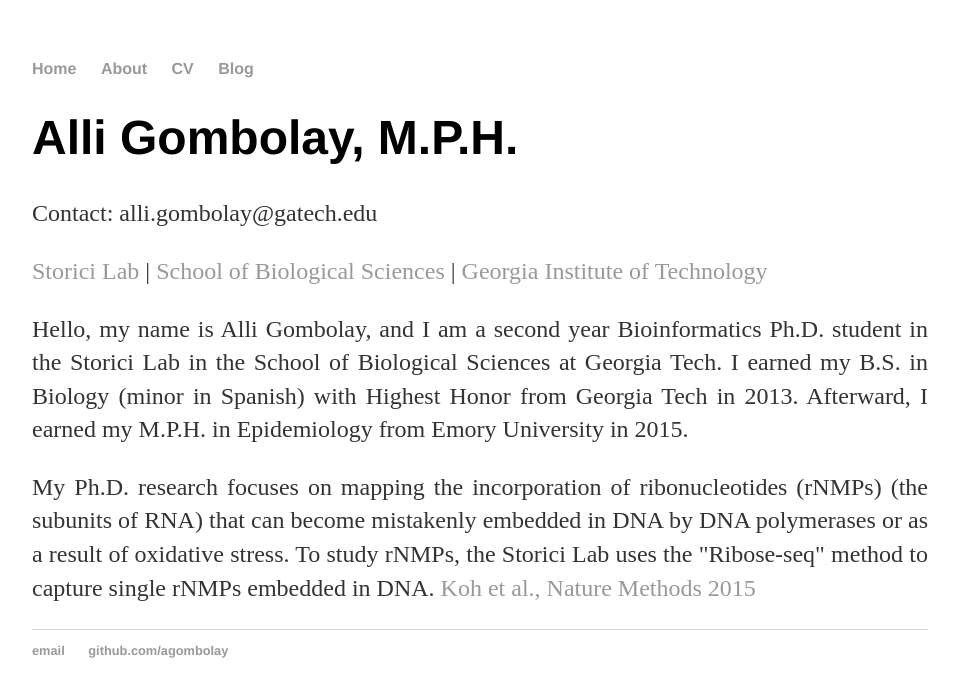
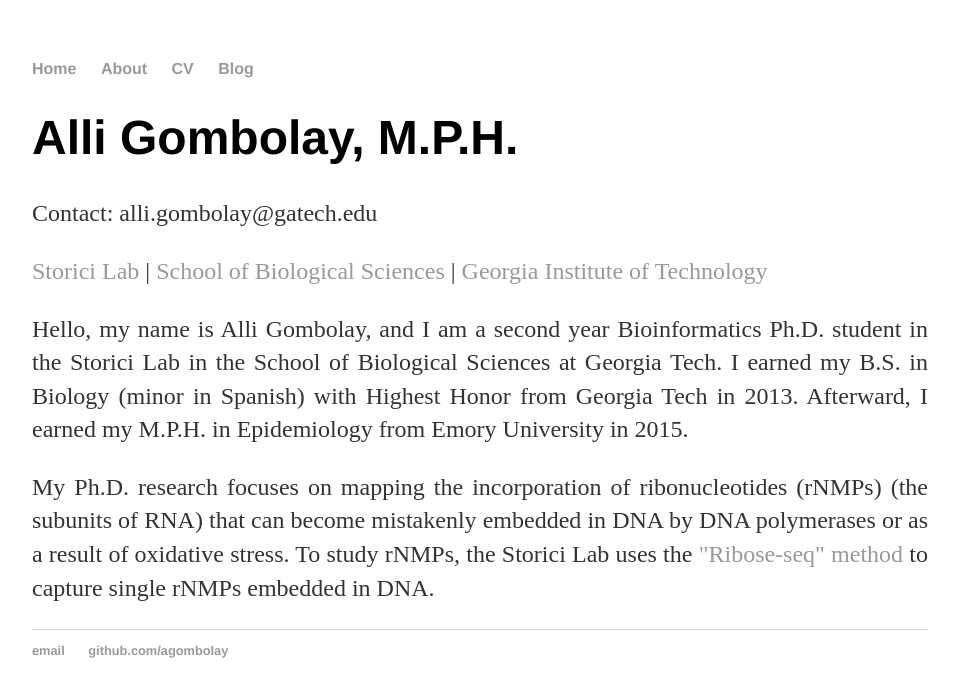
Before and after one commit to agombolay/agombolay.github.io, a Jekyll site: the page built from index.html, in a window 1280 px wide. Shown: the top 697 px of the page, without its empty margins (160-1119 px from the left). Built offline with Jekyll 4.4.1, drawn with Linux system fonts in a browser that asks for light colours.

Commit message:
Update index.html

```diff
--- a/index.html
+++ b/index.html
@@ -7,5 +7,5 @@
 	<p>Contact: alli.gombolay@gatech.edu</p>
 	<p><a href="http://www.storicilab.gatech.edu/">Storici Lab</a> | <a href="http://www.biology.gatech.edu/">School of Biological Sciences</a> | <a href="http://www.gatech.edu/">Georgia Institute of Technology</a></p>
 	<p align="justify">Hello, my name is Alli Gombolay, and I am a second year Bioinformatics Ph.D. student in the Storici Lab in the School of Biological Sciences at Georgia Tech.  I earned my B.S. in Biology (minor in Spanish) with Highest Honor from Georgia Tech in 2013.  Afterward, I earned my M.P.H. in Epidemiology from Emory University in 2015.</p>
-	<p align="justify">My Ph.D. research focuses on mapping the incorporation of ribonucleotides (rNMPs) (the subunits of RNA) that can become mistakenly embedded in DNA by DNA polymerases or as a result of oxidative stress.  To study rNMPs, the Storici Lab uses the "Ribose-seq" method to capture single rNMPs embedded in DNA.  <a href="http://www.ncbi.nlm.nih.gov/pubmed/25622106">Koh et al., Nature Methods 2015</a></p>
+	<p align="justify">My Ph.D. research focuses on mapping the incorporation of ribonucleotides (rNMPs) (the subunits of RNA) that can become mistakenly embedded in DNA by DNA polymerases or as a result of oxidative stress.  To study rNMPs, the Storici Lab uses the <a href="http://www.ncbi.nlm.nih.gov/pubmed/25622106">"Ribose-seq" method</a> to capture single rNMPs embedded in DNA.</p>
 </div><!-- /.blurb -->
```
